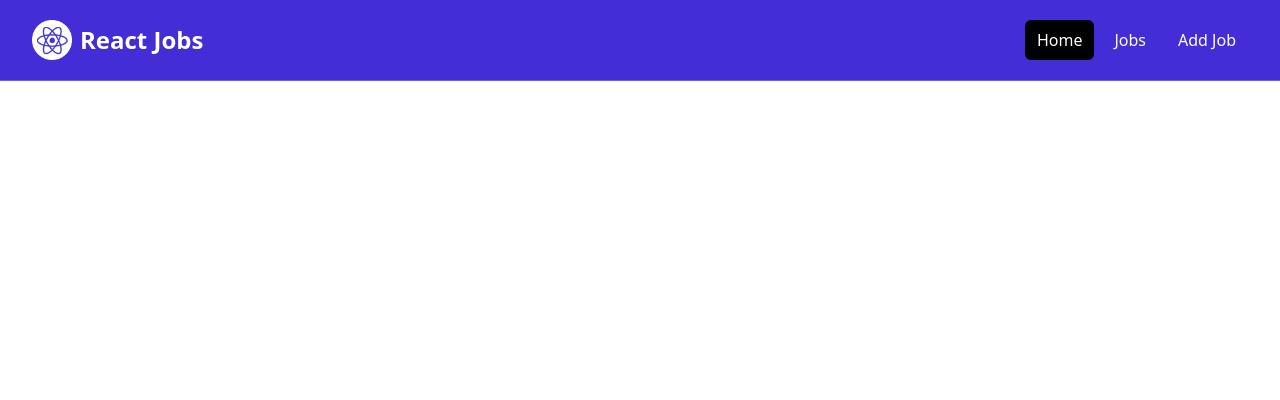
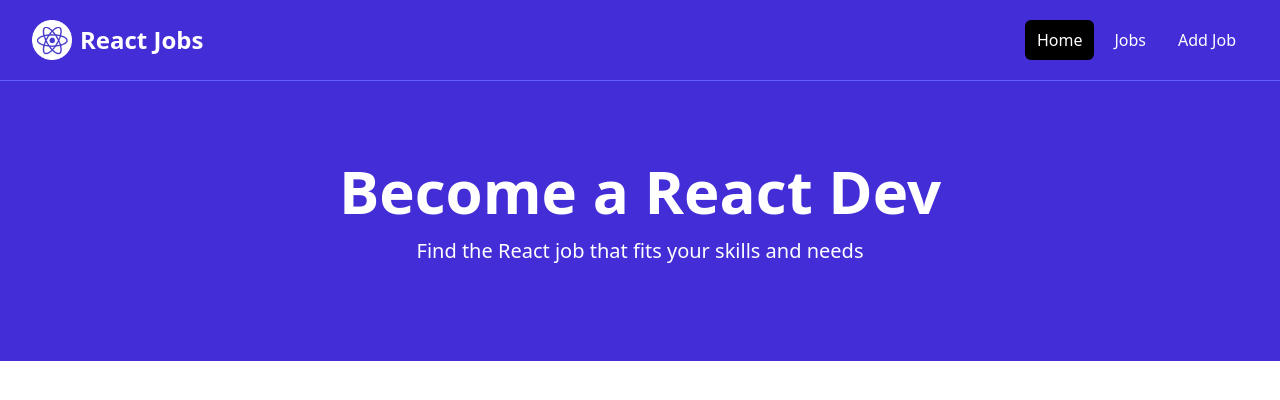
Before and after one commit to Emox87/react-jobs-app, a React (Vite) app: page / in a window 1280 px wide. Shown: the top 400 px of the page. Built offline with nearby package versions, Linux system fonts and the light colour scheme.

Commit message:
Adding Card Component and Homepage Page Component

```diff
--- a/src/App.jsx
+++ b/src/App.jsx
@@ -7,11 +7,13 @@ import {
 
 import MainLayout from "./layouts/MainLayout";
 import NotFoundPage from "./pages/NotFoundPage";
+import HomePage from "./pages/HomePage";
 
 function App() {
   const router = createBrowserRouter(
     createRoutesFromElements(
       <Route path="/" element={<MainLayout />}>
+        <Route index element={<HomePage />} />
         <Route path="*" element={<NotFoundPage />} />
       </Route>,
     ),
--- /dev/null
+++ b/src/components/Card.jsx
@@ -0,0 +1,5 @@
+const Card = ({ children, bg = "bg-gray-100" }) => {
+  return <div className={`${bg} p-6 rounded-lg shadow-md`}>{children}</div>;
+};
+
+export default Card;
--- /dev/null
+++ b/src/components/Hero.jsx
@@ -0,0 +1,19 @@
+const Hero = ({
+  title = "Become a React Dev",
+  subtitle = "Find the React job that fits your skills and needs",
+}) => {
+  return (
+    <section className="bg-indigo-700 py-20 mb-4">
+      <div className="max-w-7xl mx-auto px-4 sm:px-6 lg:px-8 flex flex-col items-center">
+        <div className="text-center">
+          <h1 className="text-4xl font-extrabold text-white sm:text-5xl md:text-6xl">
+            {title}
+          </h1>
+          <p className="my-4 text-xl text-white">{subtitle}</p>
+        </div>
+      </div>
+    </section>
+  );
+};
+
+export default Hero;
--- /dev/null
+++ b/src/pages/HomePage.jsx
@@ -0,0 +1,11 @@
+import Hero from "../components/Hero";
+
+const HomePage = () => {
+  return (
+    <>
+      <Hero />
+    </>
+  );
+};
+
+export default HomePage;
--- a/src/pages/NotFoundPage.jsx
+++ b/src/pages/NotFoundPage.jsx
@@ -9,7 +9,7 @@ const NotFoundPage = () => {
       <p className="text-xl mb-5">This page does not exists</p>
       <Link
         to="/"
-        className="text-white bg-indigo-700 hover:bg-indigo-900 rounded-md px-3 py-2 mt-4"
+        className="text-white bg-indigo-700 hover:bg-indigo-900 rounded-md px-3 py-2 mt-4s"
       >
         Go Back
       </Link>
```
